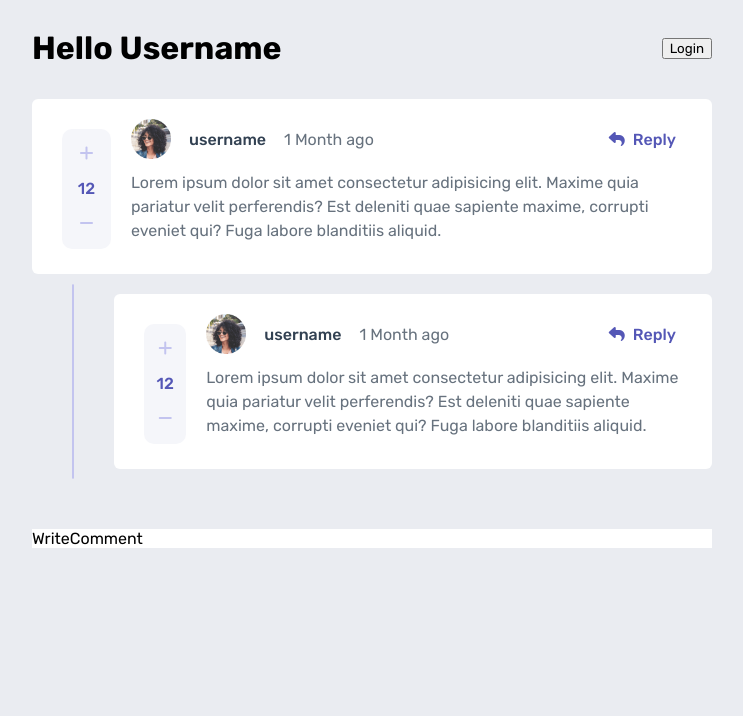
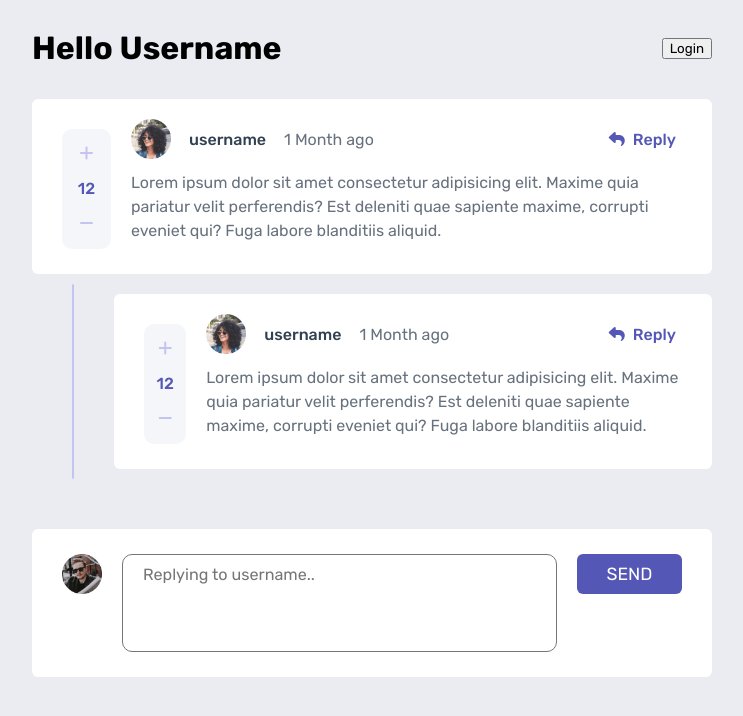
Before and after one commit to eivindsimonsen/messaging-app, a React (Vite) app: page / in a window 1280 px wide. Shown: the top 716 px of the page, without its empty margins (268-1011 px from the left). Built offline with nearby package versions, Linux system fonts and the light colour scheme.

Commit message:
Send message comp complete

```diff
--- a/src/components/WriteComment.tsx
+++ b/src/components/WriteComment.tsx
@@ -1,7 +1,19 @@
-import React from "react";
+import image from "../assets/image-maxblagun.png";
 
 function WriteComment() {
-  return <div className="write-comment">WriteComment</div>;
+  return (
+    <form className="write-comment">
+      <img
+        src={image}
+        alt=""
+      />
+      <textarea
+        name="reply"
+        rows={4}
+        placeholder="Replying to username.."></textarea>
+      <button className="cta">SEND</button>
+    </form>
+  );
 }
 
 export default WriteComment;
--- a/src/sass/style.scss
+++ b/src/sass/style.scss
@@ -164,7 +164,8 @@ header {
 }
 
 // Reply card
-.reply {
+.reply,
+.write-comment {
   display: flex;
   gap: 20px;
   align-items: flex-start;
```
